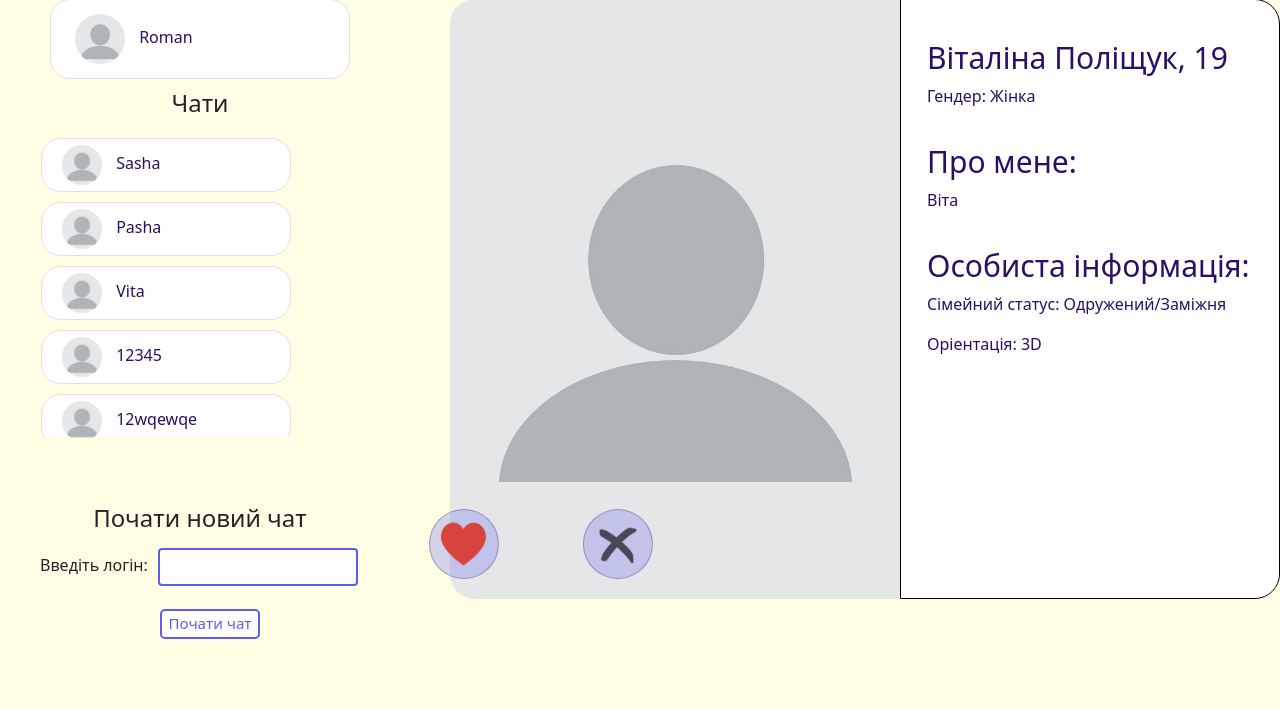
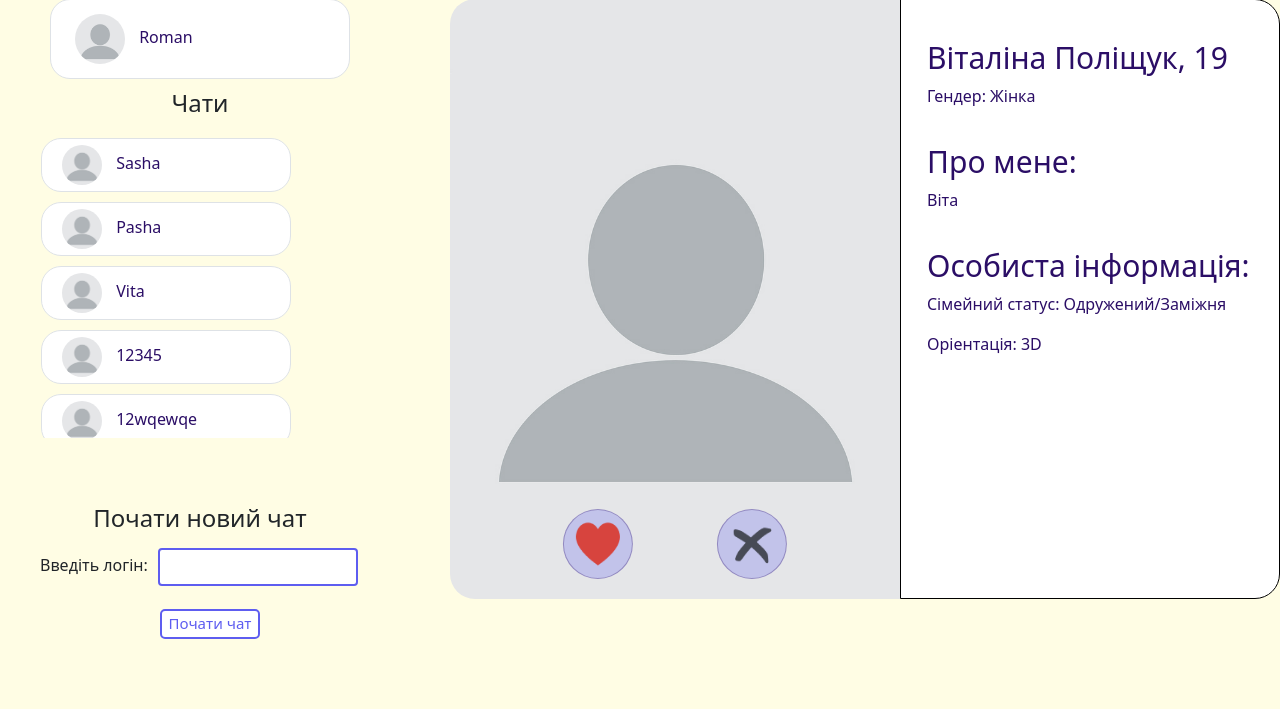
Before and after one commit to Rom-Cola/Baldu, a Django app: page /main/ in a window 1280 px wide. Shown: the part 91-800 px from the top of the page. Run offline with Django 5.2, Linux system fonts and the light colour scheme; a user stored in the database is signed in; data comes from the database, SQL or seed files in the repository; grey boxes are pictures that could not be loaded.

Commit message:
Fix layout of the buttons

```diff
--- a/BalduApp/static/BalduApp/css/main.css
+++ b/BalduApp/static/BalduApp/css/main.css
@@ -208,7 +208,7 @@ aside ul {
 .rating_buttons {
     position: absolute;
     top: 600px;
-    left: 42.25%;
+    left: 675px;
     transform: translateX(-50%);
 }
 
```
